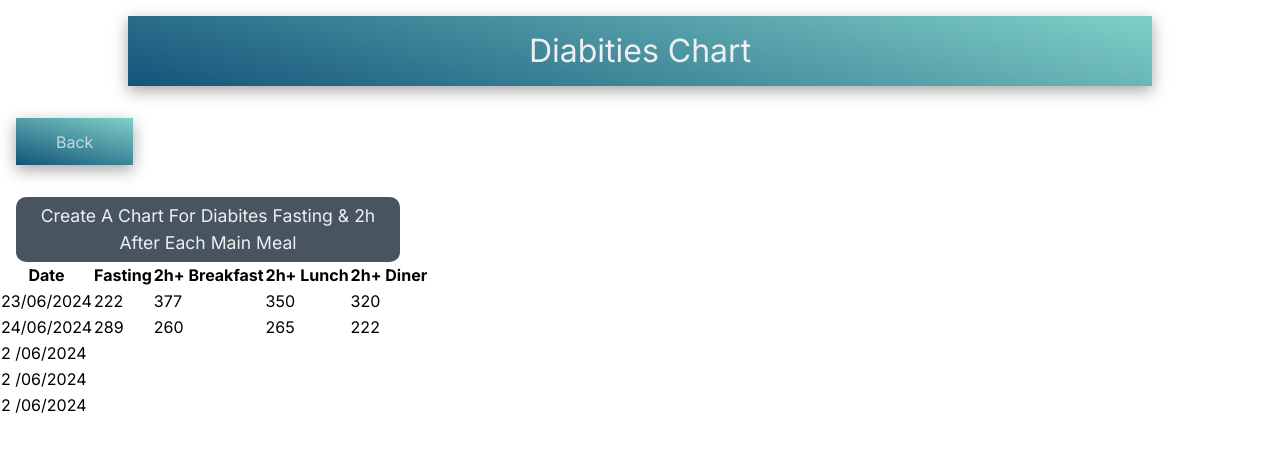
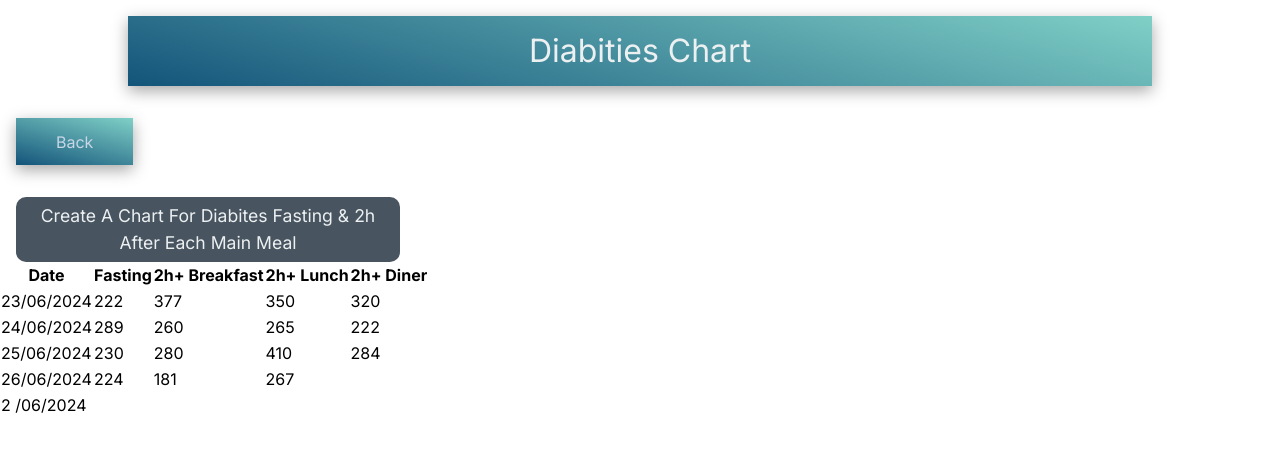
Before and after one commit to Mostafa-El-Masry/dashboardv.4, a Next.js app: page /content/Health-improvmets/Pysical/Diabitieschart in a window 1280 px wide. Shown: the top 452 px of the page. Built offline with nearby package versions, Linux system fonts and the light colour scheme.

Commit message:
Adding a track file

```diff
--- a/app/content/Health-improvmets/Pysical/Diabitieschart/page.tsx
+++ b/app/content/Health-improvmets/Pysical/Diabitieschart/page.tsx
@@ -30,17 +30,17 @@ const Diabitieschart = () => {
                 <td>222</td>
             </tr>
             <tr>
-            <td>2 /06/2024</td>
-                <td></td>
-                <td></td>
-                <td></td>
-                <td></td>
+            <td>25/06/2024</td>
+                <td>230</td>
+                <td>280</td>
+                <td>410</td>
+                <td>284</td>
             </tr>
             <tr>
-            <td>2 /06/2024</td>
-                <td></td>
-                <td></td>
-                <td></td>
+            <td>26/06/2024</td>
+                <td>224</td>
+                <td>181</td>
+                <td>267</td>
                 <td></td>
             </tr>
             <tr>
```
Also changed, not shown: 1 other file (tests, documents, lock files or other folders).
